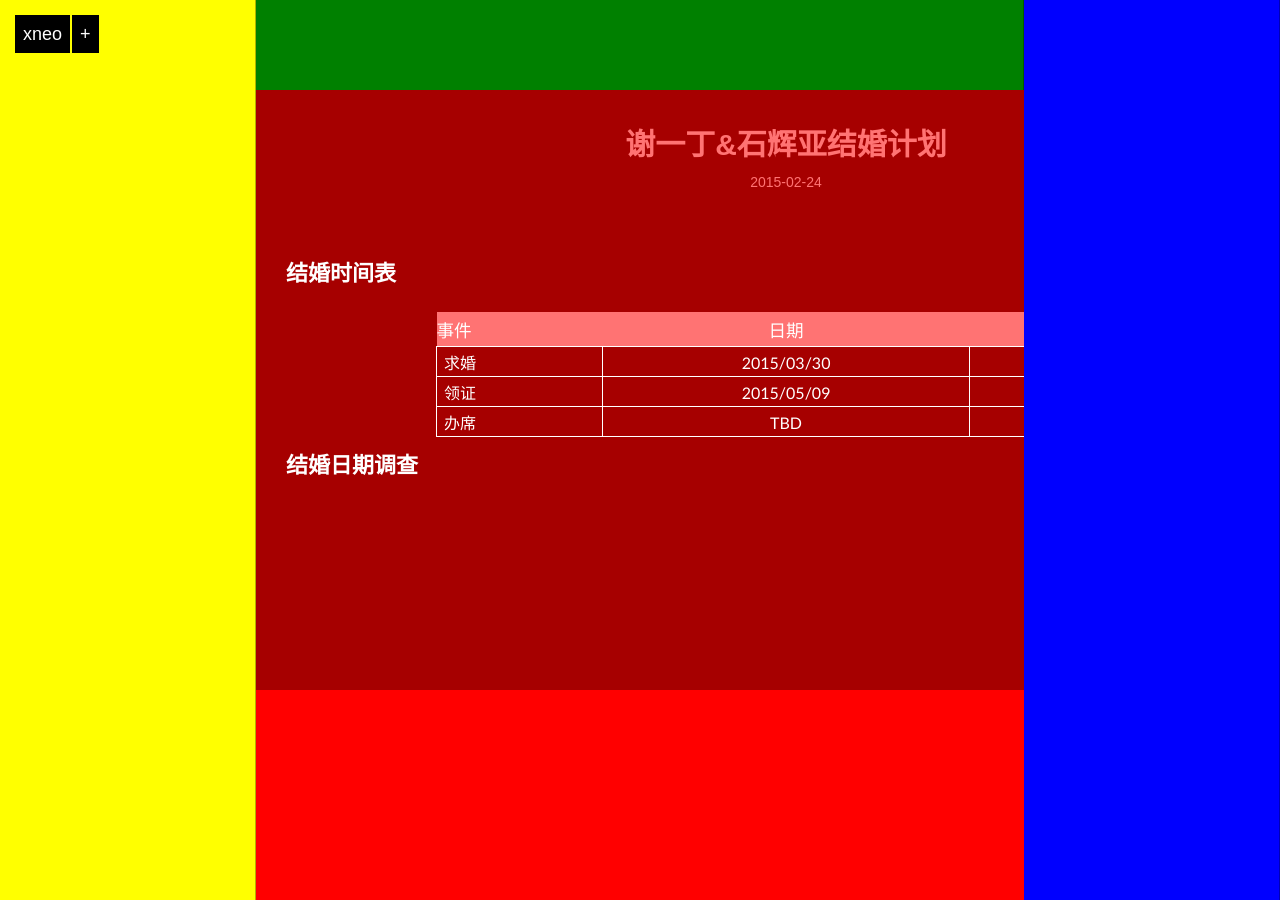
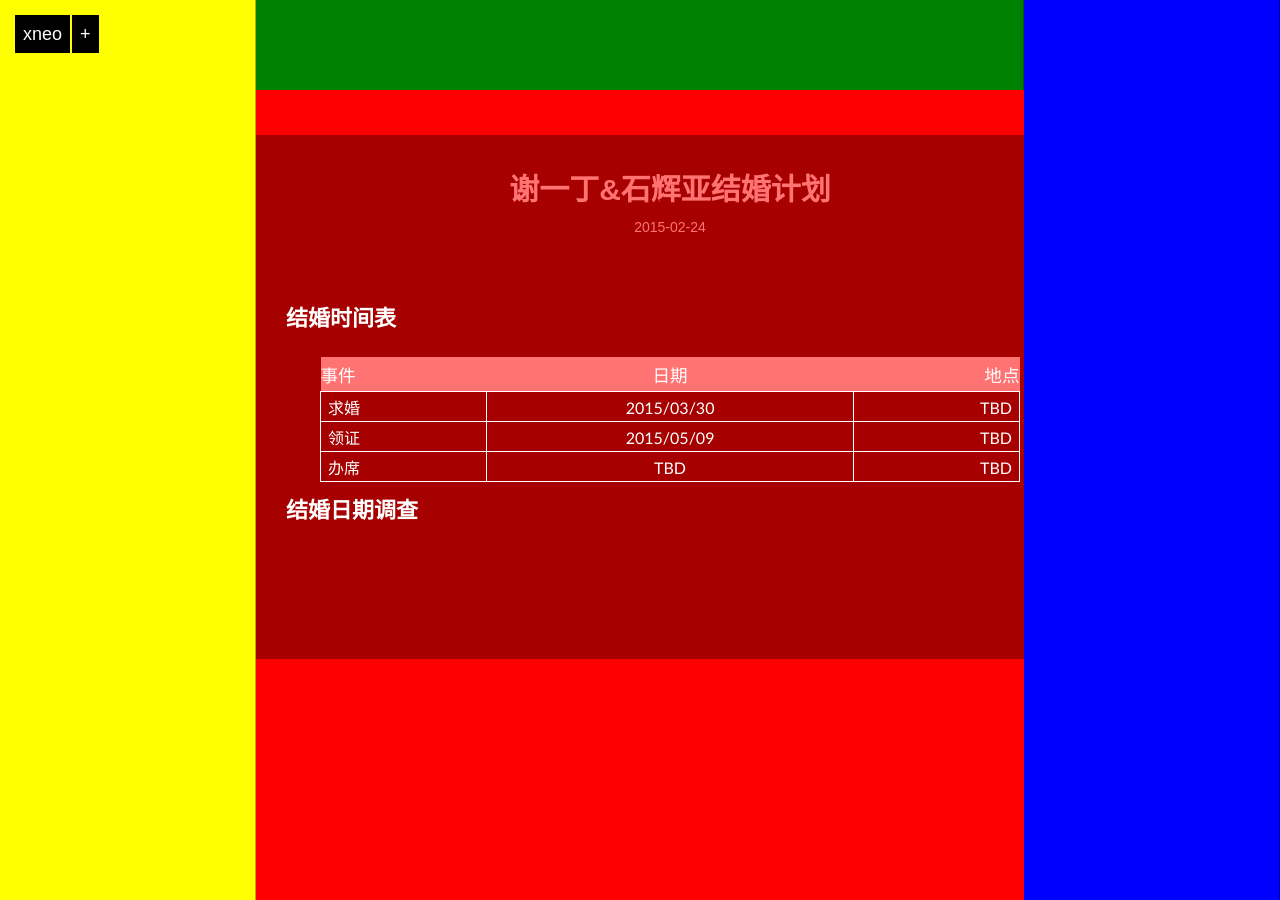
Before and after one commit to tuoerzhang/xneo123.github.io, a Jekyll site: the page built from _posts/wedding/2015-02-24-wedding-plan.md, in a window 1280 px wide. Built offline with Jekyll 4.4.1, drawn with Linux system fonts in a browser that asks for light colours; Markdown is read by kramdown in place of the engine named in the settings.

Commit message:
change to percentage

```diff
--- a/_layouts/wedding.html
+++ b/_layouts/wedding.html
@@ -11,9 +11,9 @@ layout: default
     @media screen and (max-width: 1020px){
         body { background:#FF0000; }
     }
-	#wedding-content {width:60%;margin:90px auto 60px;min-height:600px;height:auto !important;height:400px;background: #A60000;color:#ffffff; }
-	.wedding-entry {margin-bottom:80px;width:1000px; float:left; padding:30px;  }
-	.wedding-entry {margin-bottom:80px;width:1000px; float:left; padding:30px;  }
+	#wedding-content {position:fixed;top:15%;left:20%;right:20%;min-height: 20%;height:auto !important;background: #A60000;color:#ffffff; }
+	.wedding-entry {margin-bottom:80px;width:100%; float:left; padding:30px;  }
+	.wedding-entry {margin-bottom:80px;width:100%; float:left; padding:30px;  }
 	.wedding-entry ul{margin-bottom:25px;margin-left:25px;}
 	.wedding-entry p+ul {margin-top:-20px;}
 	.wedding-entry ul li{margin-bottom:5px;list-style:disc;line-height:1.8em;}
```
